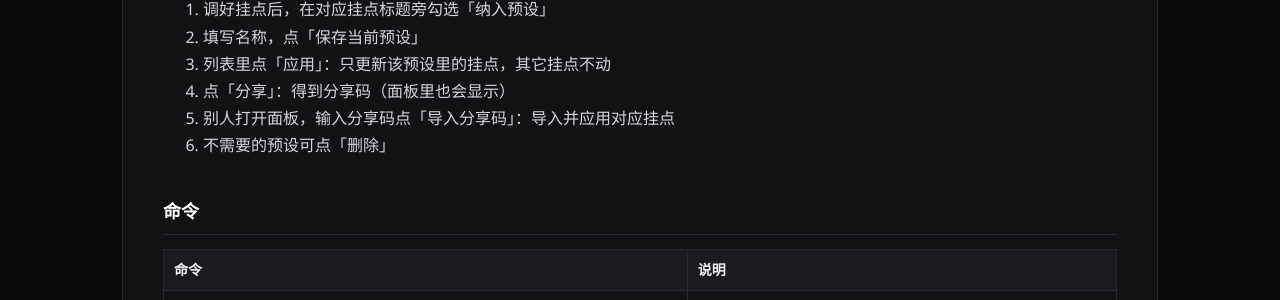
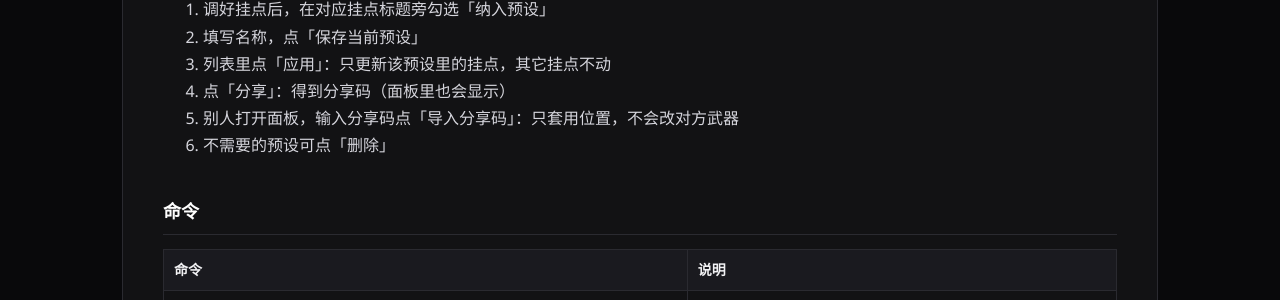
Before and after one commit to gege806/gege-docs, a Jekyll site: the page built from plugins/ge-weaponback.md, in a window 1280 px wide and 900 px high, scrolled down 1648 px. Shown: the part 153-453 px from the top of the window. Built offline with Jekyll 4.4.1, drawn with Linux system fonts in a browser that asks for light colours.

Commit message:
Document share-code offset-only import for ge_weaponback v1.3.5.
Co-authored-by: Cursor <cursoragent@cursor.com>

```diff
--- a/plugins/ge-weaponback.md
+++ b/plugins/ge-weaponback.md
@@ -69,7 +69,7 @@ ensure ge_weaponback
 2. 填写名称，点「保存当前预设」
 3. 列表里点「应用」：只更新该预设里的挂点，其它挂点不动
 4. 点「分享」：得到分享码（面板里也会显示）
-5. 别人打开面板，输入分享码点「导入分享码」：导入并应用对应挂点
+5. 别人打开面板，输入分享码点「导入分享码」：只套用位置，不会改对方武器
 6. 不需要的预设可点「删除」
 
 ## 命令
```
Also changed, not shown: other parts of plugins/ge-weaponback.md (+1 -1 lines).
